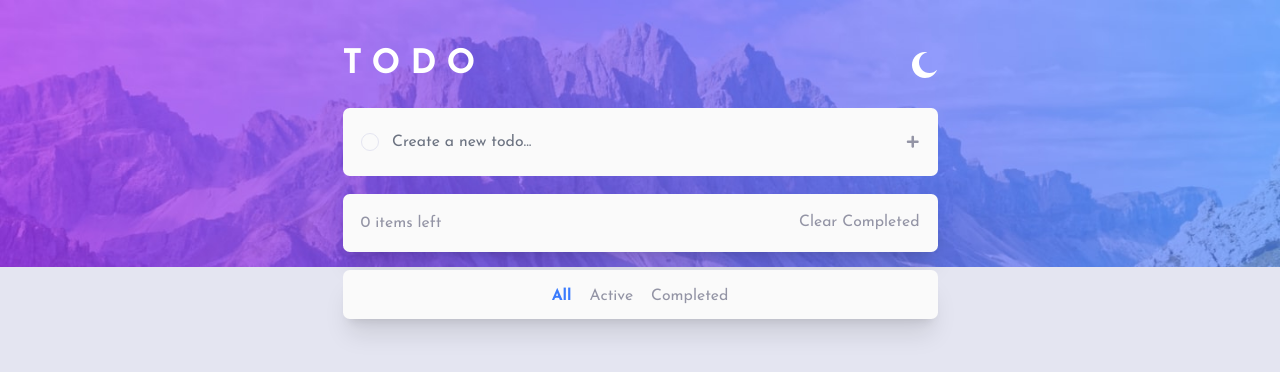
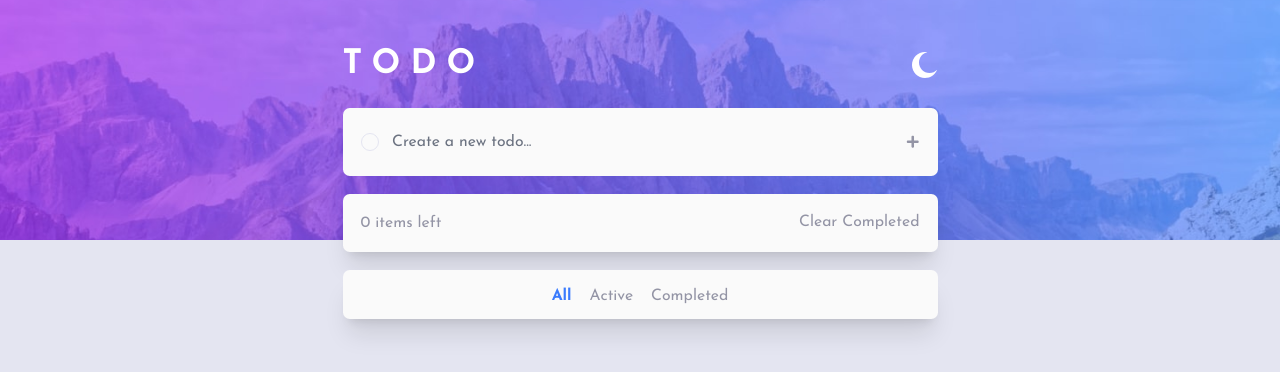
Before and after one commit to anderutan/todo-app, a React (Vite) app: page / in a window 1280 px wide. Shown: the top 372 px of the page. Built offline with nearby package versions, Linux system fonts and the light colour scheme.

Commit message:
update background image

```diff
--- a/src/App.tsx
+++ b/src/App.tsx
@@ -49,21 +49,25 @@ function App() {
   });
 
   return (
-    <main className='relative min-w-screen min-h-screen w-full h-full bg-bg-2 dark:bg-bg-2-d max-w-[1440px] mx-auto'>
-      <div className='absolute -z-0'>
-        {width > 375 ? (
-          <img
-            src={theme ? bgDesktopDark : bgDesktopLight}
-            alt='Background image'
-          />
-        ) : (
-          <img
-            src={theme ? bgMobileDark : bgMobileLight}
-            alt='Background image'
-            className='w-full'
-          />
-        )}
-      </div>
+    <main className='relative min-w-screen min-h-screen w-full h-full bg-bg-2 dark:bg-bg-2-d mx-auto'>
+      <div
+        className='absolute inset-0 -z-0'
+        style={{
+          backgroundImage: `url(${
+            width > 375
+              ? theme
+                ? bgDesktopDark
+                : bgDesktopLight
+              : theme
+              ? bgMobileDark
+              : bgMobileLight
+          })`,
+          backgroundPosition: 'center',
+          backgroundRepeat: 'no-repeat',
+          backgroundSize: 'cover',
+          height: '30vh',
+        }}
+      ></div>
       <section className='px-5 py-10 z-10 relative max-w-[640px] mx-auto'>
         <TodoContext.Provider value={dispatchTodos}>
           <Header theme={theme} setTheme={setTheme} />
```
